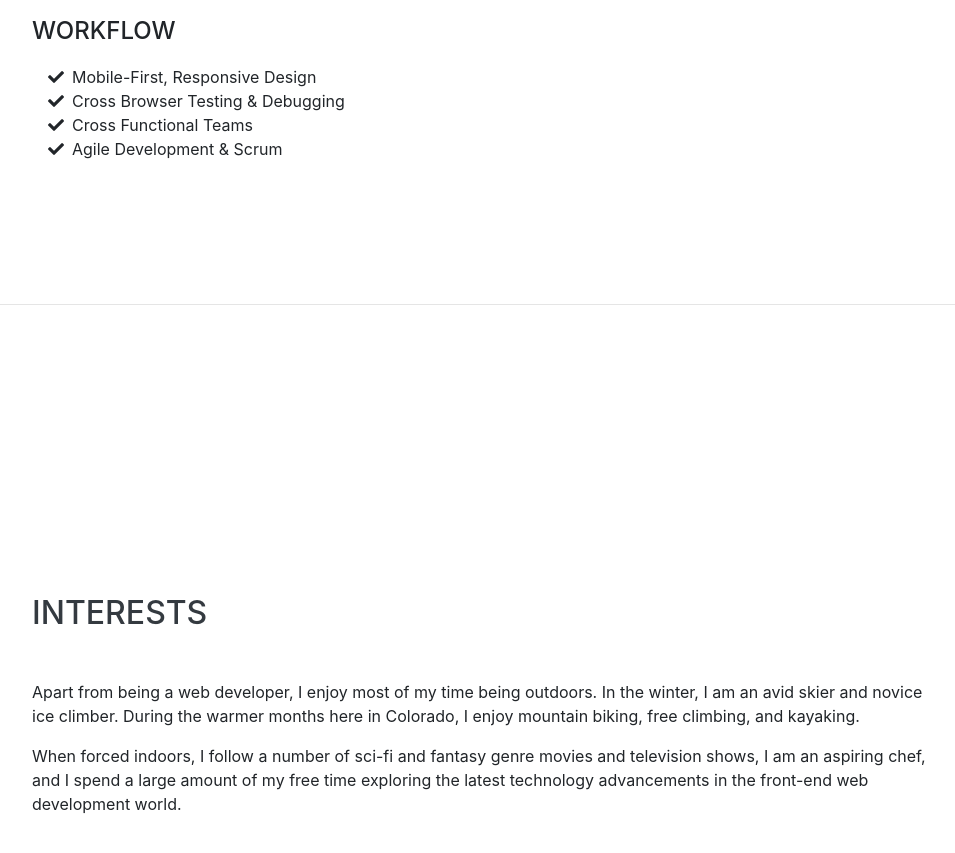
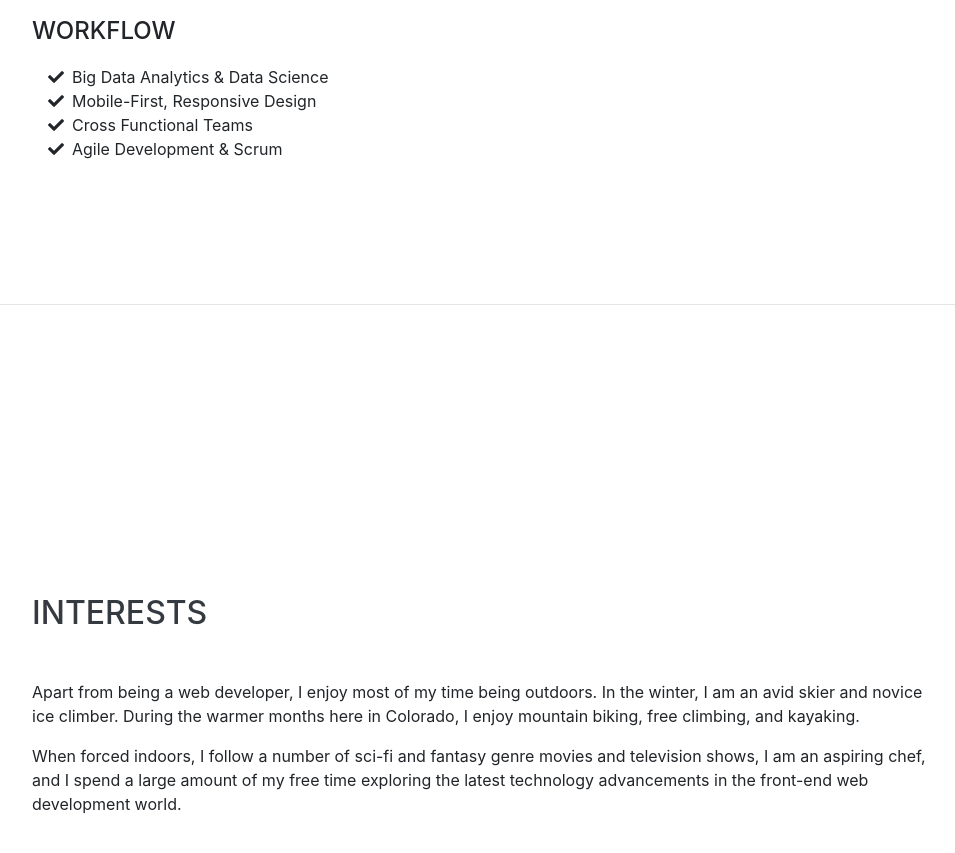
Before and after one commit to aditya-verma/aditya-verma.github.io, a website with bundled scripts: page index.html in a window 1280 px wide. Shown: the part 2899-3752 px from the top of the page, without its empty margins (288-1243 px from the left). Built offline with nearby package versions, Linux system fonts and the light colour scheme; a web font is replaced by a local one.

Commit message:
Update index.html

```diff
--- a/index.html
+++ b/index.html
@@ -193,10 +193,11 @@
         <ul class="fa-ul mb-0">
           <li>
             <i class="fa-li fa fa-check"></i>
-            Mobile-First, Responsive Design</li>
+            Big Data Analytics &amp; Data Science</li>
           <li>
             <i class="fa-li fa fa-check"></i>
-            Cross Browser Testing &amp; Debugging</li>
+            Mobile-First, Responsive Design</li>
+
           <li>
             <i class="fa-li fa fa-check"></i>
             Cross Functional Teams</li>
```
